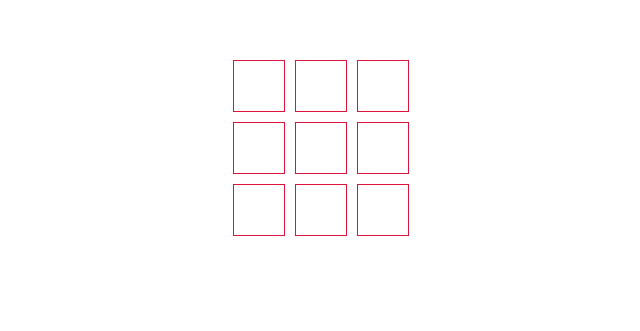
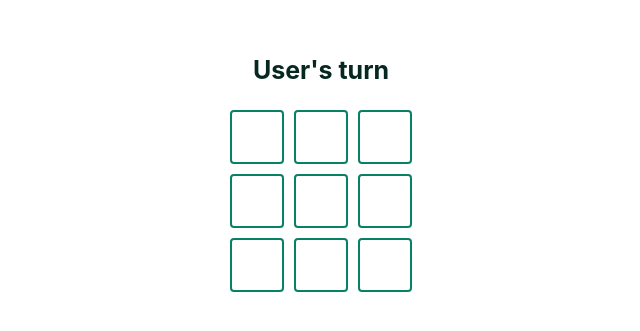
Before and after one commit to Tiinzzy/react-projects, a React (Create React App) app in the folder tic-tac-toe/: page / in a window 1280 px wide. Shown: the part 145-476 px from the top of the page, without its empty margins (319-959 px from the left). Built offline with nearby package versions, Linux system fonts and the light colour scheme.

Commit message:
added styling and players turn

```diff
--- a/tic-tac-toe/src/components/TicTacToe.js
+++ b/tic-tac-toe/src/components/TicTacToe.js
@@ -4,6 +4,7 @@ import Box from '@mui/material/Box'
 
 import { RC_ARRAY, USER, COMPUTER, FREE, getNextMove } from './tic_tac_to_logic'
 
+import './style.css';
 
 const X_SYMBOL = '✕';
 const O_SYMBOL = 'o';
@@ -14,7 +15,8 @@ const cellStyle = (turn) => {
     return {
         width: 50,
         height: 50,
-        border: 'solid 1px crimson',
+        border: 'solid 2px rgb(7, 129, 100)',
+        borderRadius: 4,
         margin: 5,
         display: 'flex',
         cursor: turn === USER ? 'pointer' : 'auto',
@@ -41,7 +43,8 @@ class TicTacToe extends React.Component {
         this.state = {
             board: [...Array(9)].map(e => FREE),
             turn: USER,
-            userSymbol: X_SYMBOL
+            userSymbol: X_SYMBOL,
+            playerTurn: 'User\'s turn'
         }
     }
 
@@ -54,6 +57,7 @@ class TicTacToe extends React.Component {
                 this.setState({ turn: USER, board });
             }
             console.log(move.status);
+            this.setState({ playerTurn: 'User\'s turn' })
         }, DELAY_TIME);
     }
 
@@ -63,12 +67,17 @@ class TicTacToe extends React.Component {
             board[cellId] = USER;
             this.setState({ turn: COMPUTER, board });
             this.playComputer()
+            this.setState({ playerTurn: 'Computer\'s turn' })
         }
     }
 
     render() {
         return (
             <Box>
+                <Box className="PlayerTurn">
+                    {this.state.playerTurn}
+                </Box>
+
                 {RC_ARRAY.map(r => (
                     <Box display='flex' key={r}>
                         {RC_ARRAY.map(c => (
```
